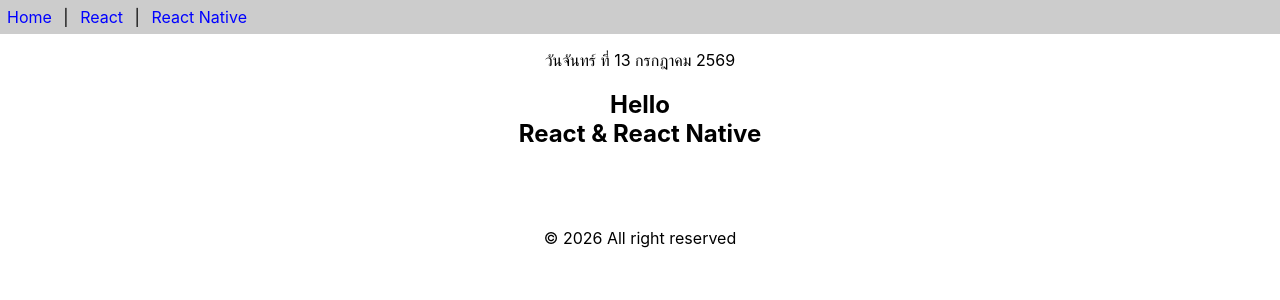
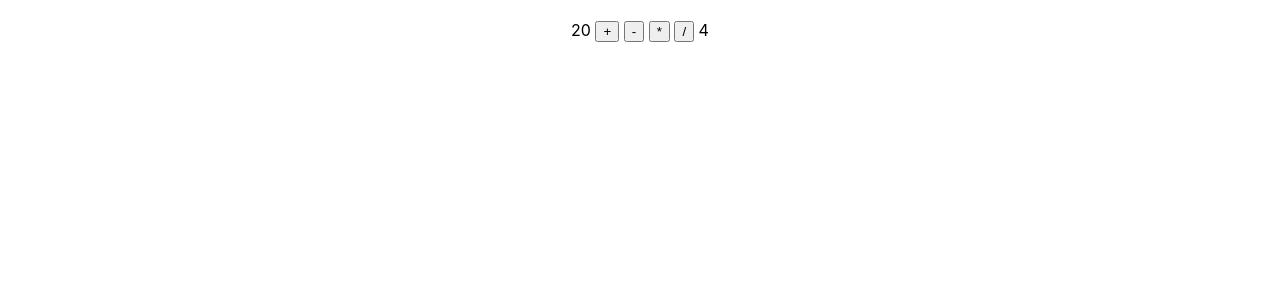
Before and after one commit to rayyyyyyyyyyyyyyyyyyyyyyyyyyy/app1, a React (Create React App) app: page / in a window 1280 px wide. Shown: the top 300 px of the page. Built offline with nearby package versions, Linux system fonts and the light colour scheme.

Commit message:
Insert calculator.js

```diff
--- a/src/App.js
+++ b/src/App.js
@@ -1,16 +1,6 @@
 import React from 'react';
-import { Header, Content, Footer } from './func-components';
-import Calender from './class-components';
+import {Calculator2} from './calculator';
 
-function App() {
-  return (
-    <>
-      <Header/>
-      <p><center><Calender/></center></p>
-      <Content/>
-      <Footer/>
-    </>
-  )
+export default function App() {
+  return <Calculator2/>
 }
-
-export default App;
--- /dev/null
+++ b/src/calculator.js
@@ -0,0 +1,22 @@
+import React from 'react'
+
+export function Calculator2() {
+    const n1 = 20
+    const n2 = 4
+
+    const calculate = (op) => {
+        let c = `${n1} ${op} ${n2}`
+        let r = eval(c)
+        alert(`${c} = ${r}`)
+    }
+    return (
+        <div style={{textAlign:'center', marginTop:20}}>
+            <span>{n1}</span>&nbsp;
+            <button onClick={() => calculate('+')}>+</button>&nbsp;
+            <button onClick={() => calculate('-')}>-</button>&nbsp;
+            <button onClick={() => calculate('*')}>*</button>&nbsp;
+            <button onClick={() => calculate('/')}>/</button>&nbsp;
+            <span>{n2}</span>
+        </div>
+    )
+}
```
